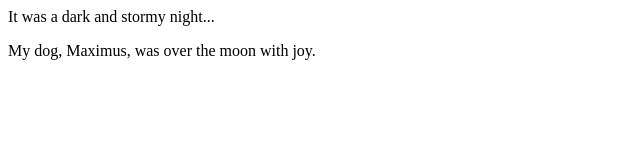
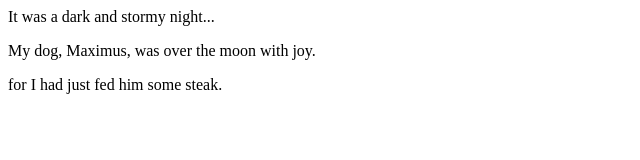
Before and after one commit to rarose67/fireside-story, a plain HTML site: page index.html in a window 1280 px wide. Shown: the whole page, without its empty margins (0-640 px from the left). Drawn offline with Linux system fonts and the light colour scheme.

Commit message:
added line 3

```diff
--- a/index.html
+++ b/index.html
@@ -2,5 +2,6 @@
   <body>
     <p>It was a dark and stormy night...</p>
     <p>My dog, Maximus, was over the moon with joy.</p>
+    <p> for I had just fed him some steak.</p>
   </body>
 </html>
```
